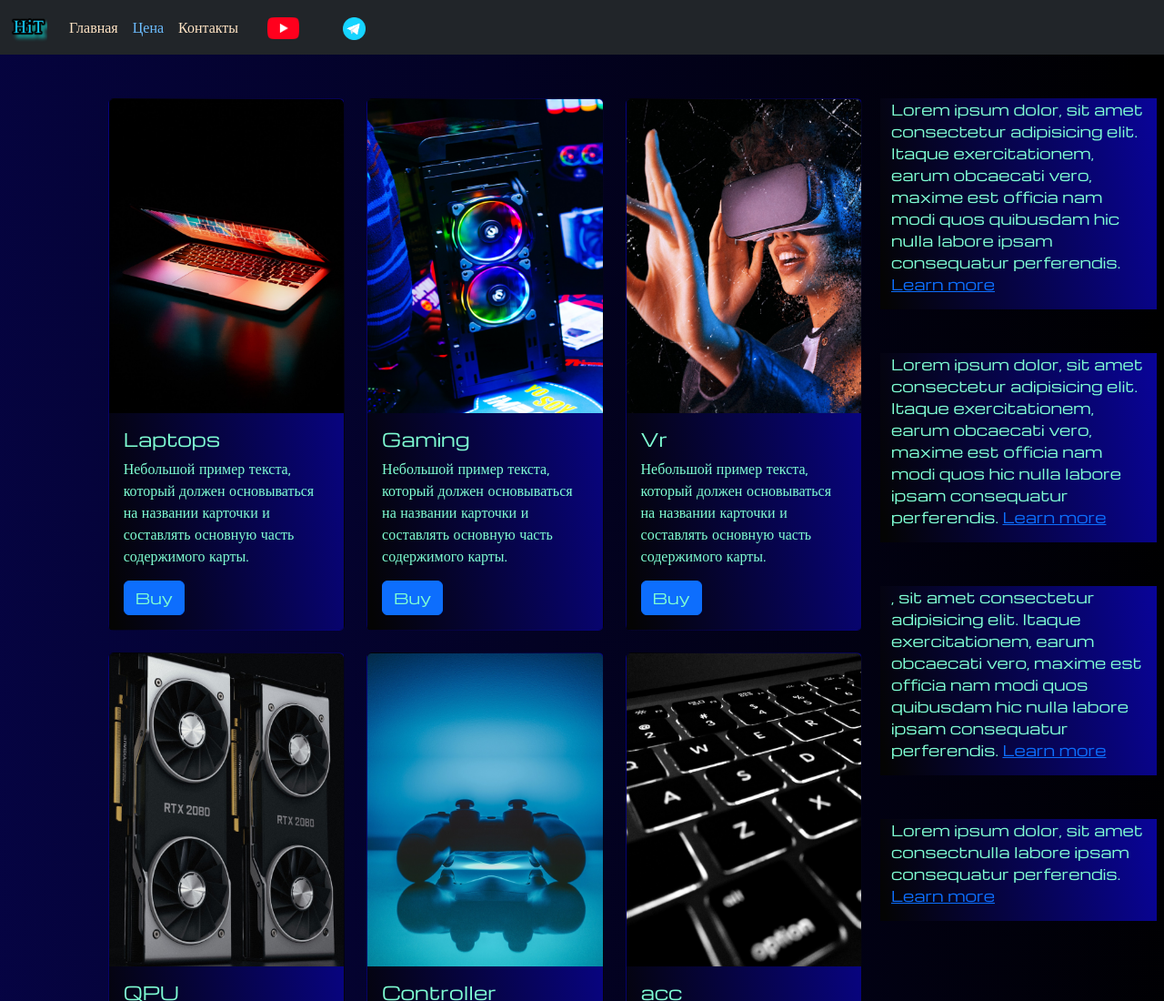
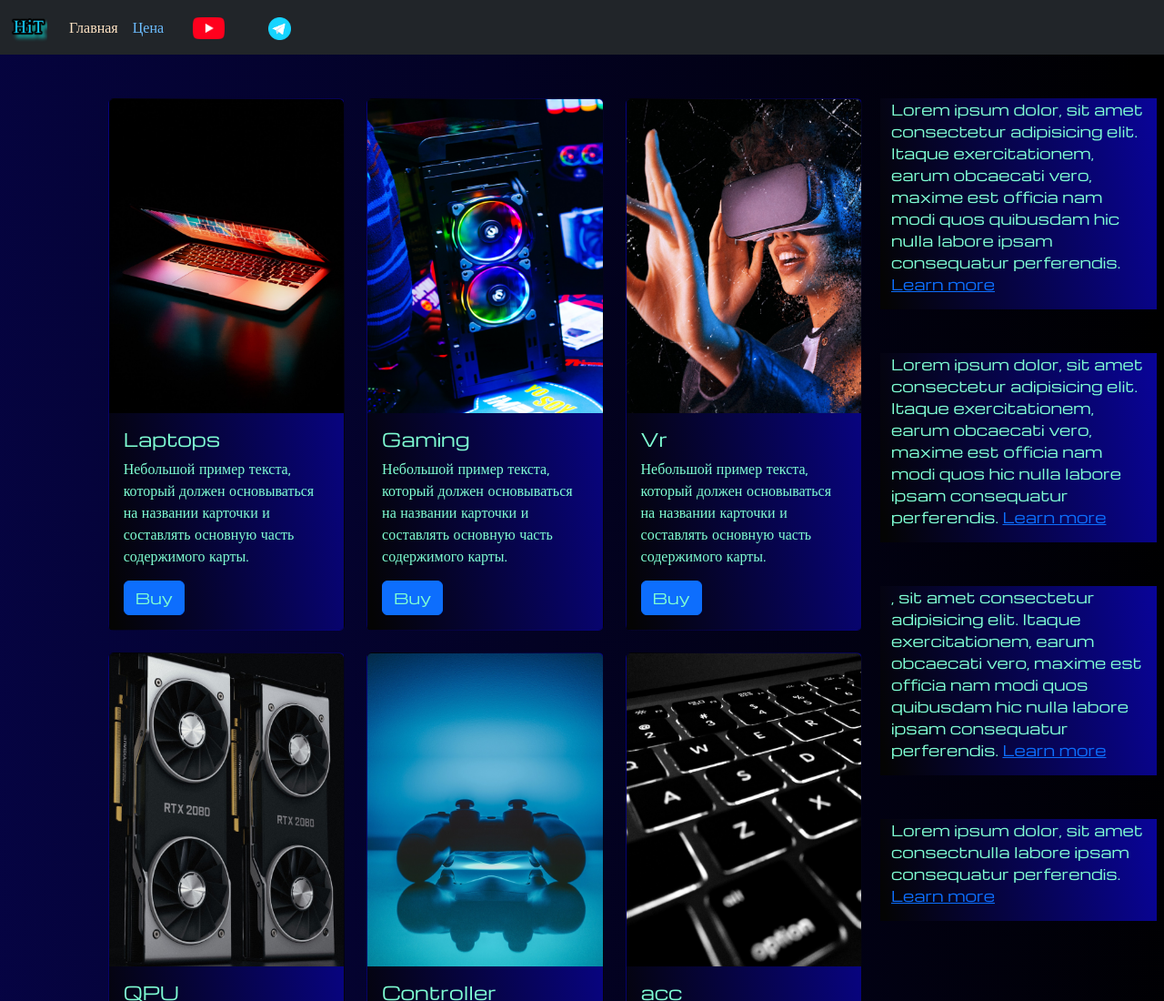
Before and after one commit to Lerysika/lerysika.github.io, a plain HTML site: page pricing.html in a window 1280 px wide. Shown: the top 1100 px of the page at 91% size. Drawn offline with nearby package versions, Linux system fonts and the light colour scheme.

Commit message:
Update pricing.html

```diff
--- a/pricing.html
+++ b/pricing.html
@@ -29,9 +29,6 @@
             </li>
             <li class="nav-item">
               <a class="nav-link active" href="pricing.html">Цена</a>
-            </li>
-            <li class="nav-item">
-              <a class="nav-link" href="pricing.html">Контакты</a>
             </li>
             <li class="nav-item">
               <a class="nav-link" href="pricing.html"><img style="width: 35px;margin-inline: 1em;" src="src/img/yt.png"
```
